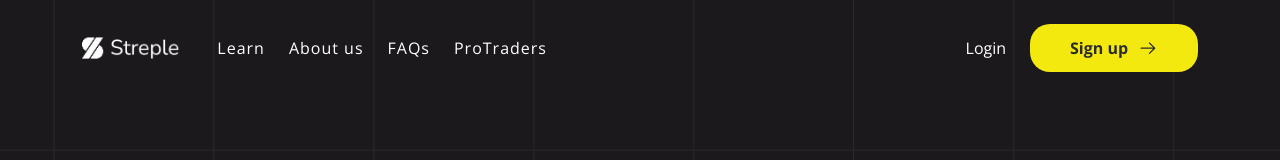
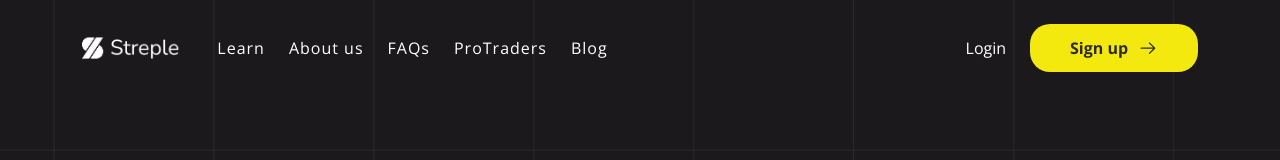
Before and after one commit to streple-labs/streple-website, a Next.js app: page / in a window 1280 px wide. Shown: the top 160 px of the page. Built offline with nearby package versions, Linux system fonts and the light colour scheme.

Commit message:
add blog to navbar

```diff
--- a/components/footer/Footer.tsx
+++ b/components/footer/Footer.tsx
@@ -29,7 +29,7 @@ export default function Footer() {
               placeholder="ENTER EMAIL ADDRESS"
               className={`pr-12 border-b-[3px] border-b-white/70 leading-[150%] tracking-[2px] font-normal text-base sm:text-lg md:text-2xl lg:text-4xl placeholder:text-white/40  w-full ring-0 border-0 outline-0 ${anton.className}`}
             />
-            <span className="w-6 h-5 md:w-7 md:h-6 lg:w-[42px] lg:h-[36px] absolute right-0 top-0 md:top-2 cursor-pointer">
+            <button className="w-6 h-5 md:w-7 md:h-6 lg:w-[42px] lg:h-[36px] absolute right-0 top-0 md:top-2 cursor-pointer">
               <svg
                 viewBox="0 0 42 36"
                 fill="none"
@@ -41,7 +41,7 @@ export default function Footer() {
                   fillOpacity="0.7"
                 />
               </svg>
-            </span>
+            </button>
           </div>
         </div>
 
--- a/components/navbar/Navbar.tsx
+++ b/components/navbar/Navbar.tsx
@@ -14,6 +14,7 @@ const navItems = [
   { href: "/about-us", label: "About us" },
   { href: "/faq", label: "FAQs" },
   { href: "/protraders", label: "ProTraders" },
+  { href: "/blog", label: "Blog" },
 ];
 
 export default function Navbar() {
@@ -43,8 +44,7 @@ export default function Navbar() {
               <Link
                 key={Math.random()}
                 href={item.href}
-                className={`leading-6 tracking-[1px] ${
-                  pathname.startsWith(item.href)
+                className={`leading-6 tracking-[1px] ${pathname.startsWith(item.href)
                   ? "text-[#F4E90EB2]"
                   : "text-white"
                   }`}
@@ -131,8 +131,7 @@ export default function Navbar() {
                     <Link
                       key={Math.random()}
                       href={item.href}
-                      className={`leading-6 tracking-[1px] ${
-                        pathname === item.href
+                      className={`leading-6 tracking-[1px] ${pathname === item.href
                         ? "text-[#F4E90EB2]"
                         : "text-white"
                         }`}
```
Lines whose indentation alone changed are shown as unchanged.
